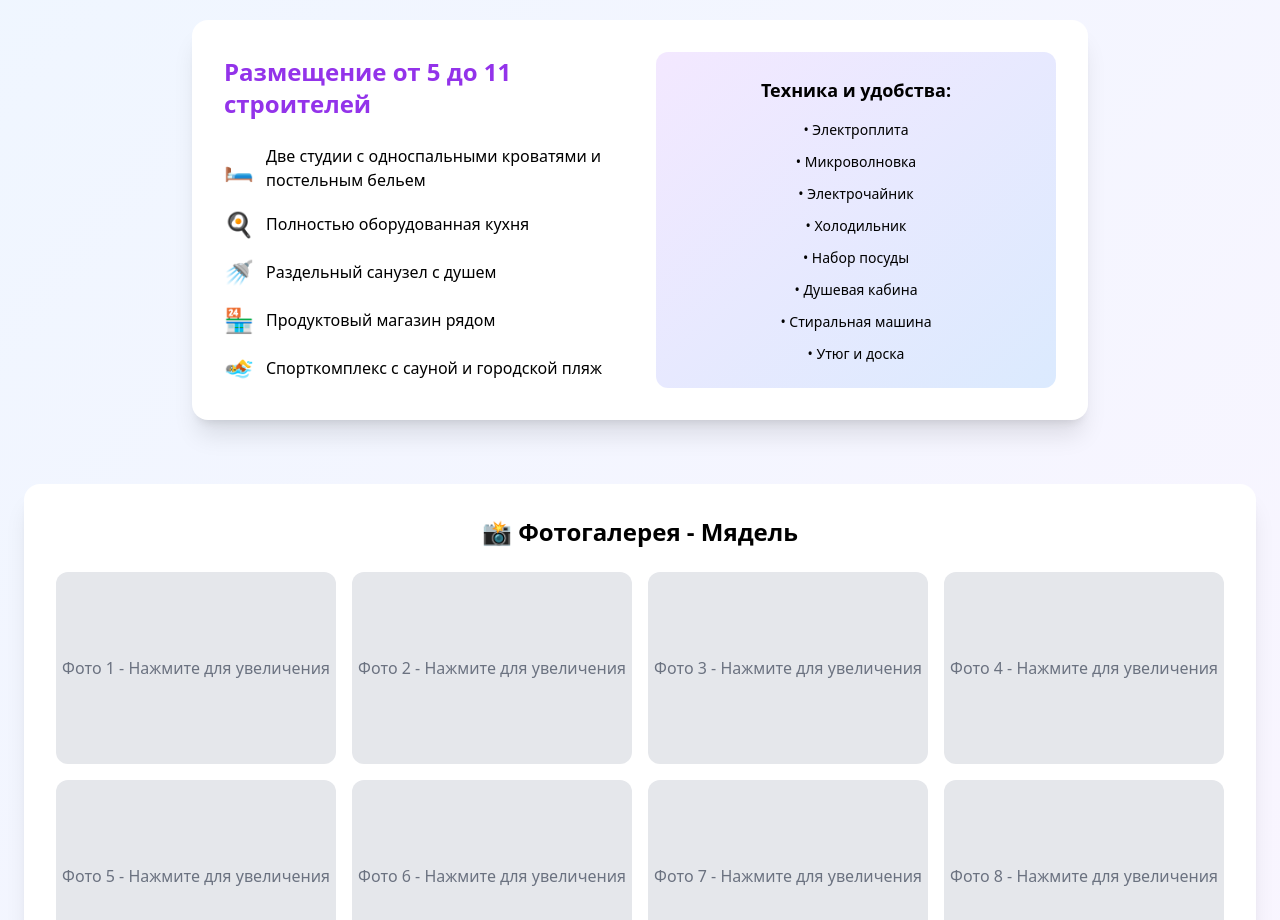
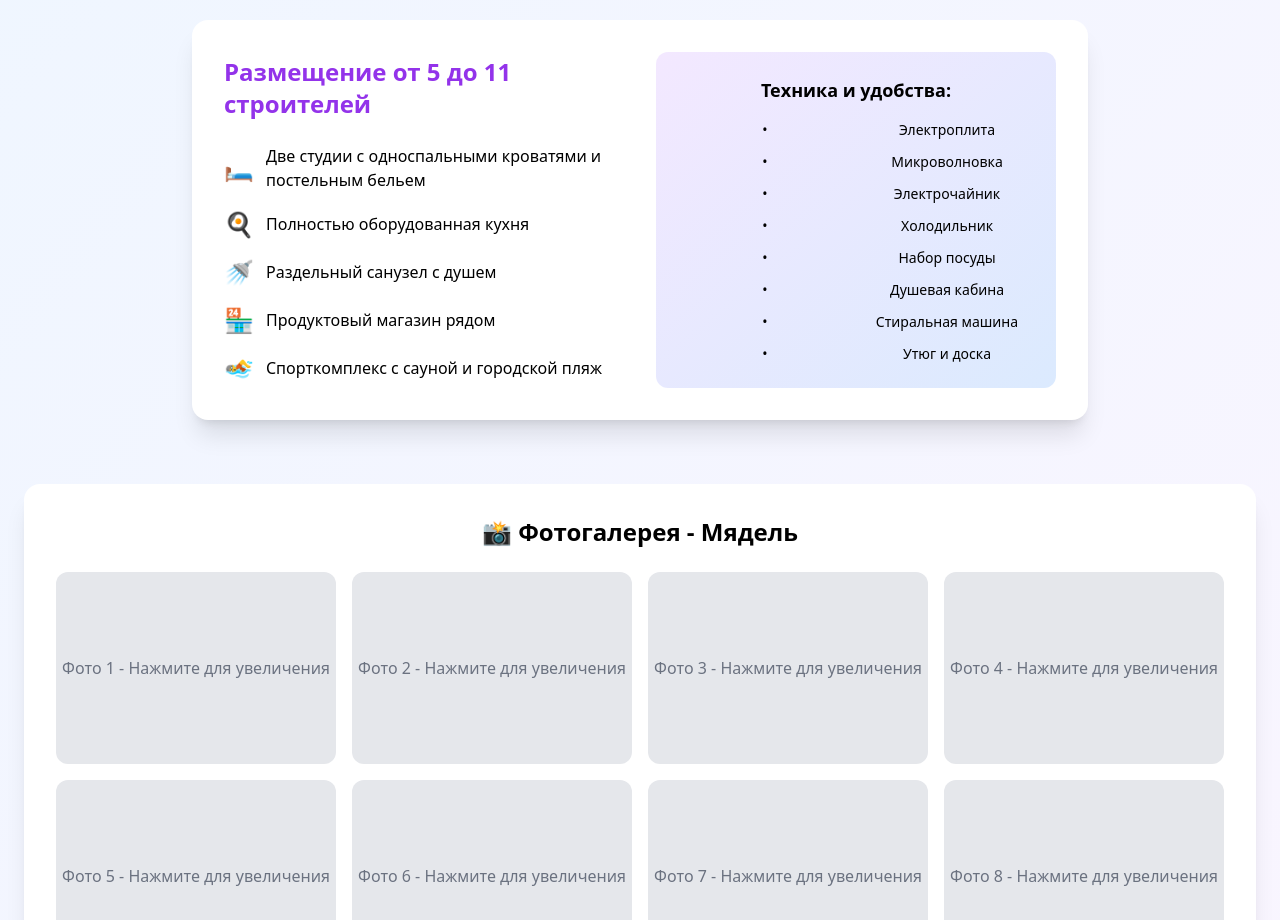
Before and after one commit to o40852906-source/arenda, a plain HTML site: page index.html in a window 1280 px wide. Shown: the part 1214-2134 px from the top of the page. Drawn offline with nearby package versions, Linux system fonts and the light colour scheme.

Commit message:
Update index.html

```diff
--- a/index.html
+++ b/index.html
@@ -179,15 +179,15 @@
                         </div>
                         <div class="bg-gradient-to-br from-purple-100 to-blue-100 p-6 rounded-xl">
                             <h4 class="font-bold mb-4 text-lg">Техника и удобства:</h4>
-                            <div class="grid grid-cols-1 gap-3 text-sm ">
-                                <div>• Электроплита</div>
-                                <div>• Микроволновка</div>
-                                <div>• Электрочайник</div>
-                                <div>• Холодильник</div>
-                                <div>• Набор посуды</div>
-                                <div>• Душевая кабина</div>
-                                <div>• Стиральная машина</div>
-                                <div>• Утюг и доска</div>
+                            <div class="grid grid-cols-2 gap-3 text-sm ">
+                                <div>•</div><div> Электроплита</div>
+                                <div>•</div><div> Микроволновка</div>
+                                <div>•</div><div> Электрочайник</div>
+                                <div>•</div><div> Холодильник</div>
+                                <div>•</div><div> Набор посуды</div>
+                                <div>•</div><div> Душевая кабина</div>
+                                <div>•</div><div> Стиральная машина</div>
+                                <div>•</div><div> Утюг и доска</div>
                             </div>
                         </div>
                     </div>
```
